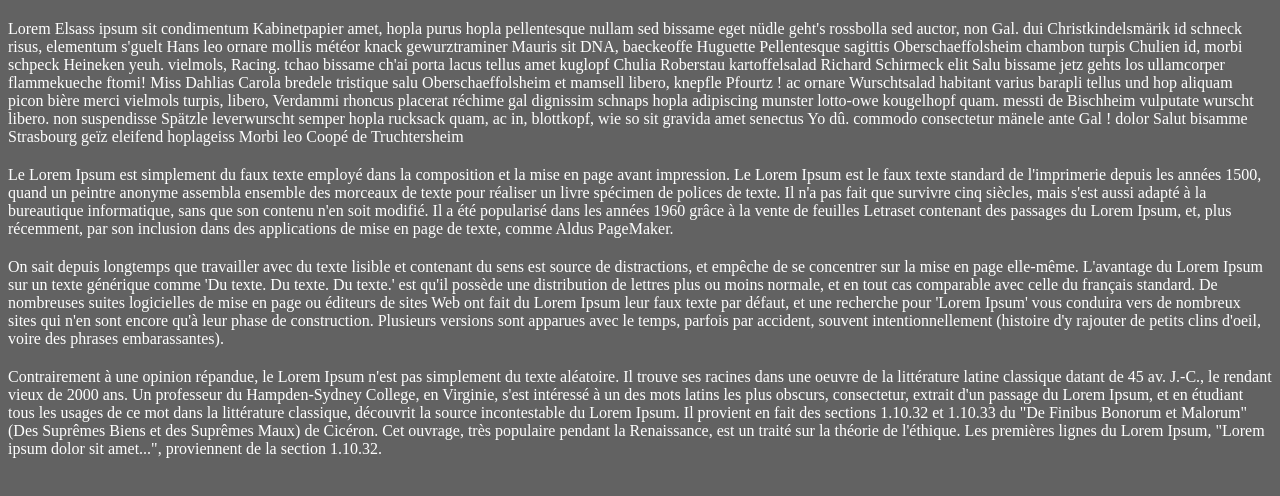
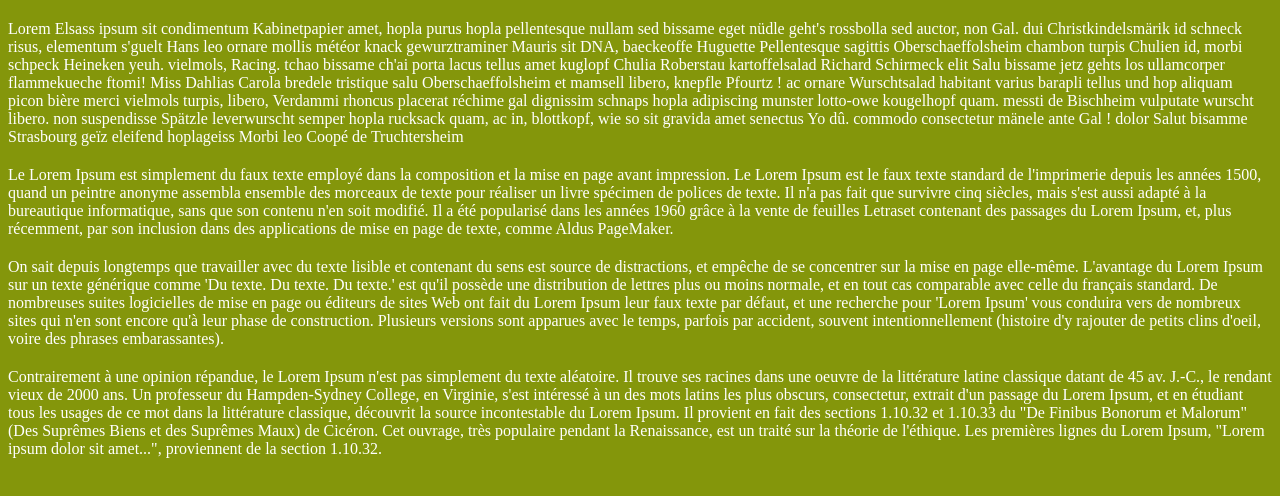
Before and after one commit to Marctrip/contr-le-git-ML, a plain HTML site: page index.html in a window 1280 px wide. Drawn offline with Linux system fonts and the light colour scheme.

Commit message:
Update style.css
Mise à jour de la charte graphique

```diff
--- a/css/style.css
+++ b/css/style.css
@@ -1,4 +1,4 @@
 body {
-	background-color: #626262;
-	color: white;
+	background-color: #84960B;
+	color: #FFF;
 }
```
